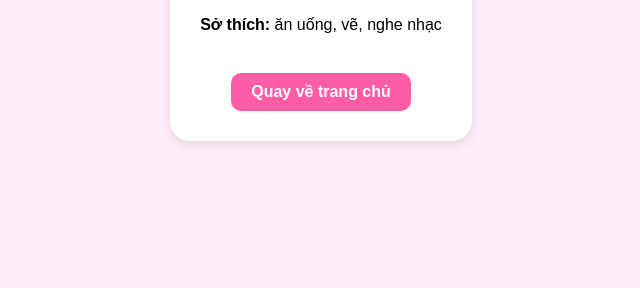
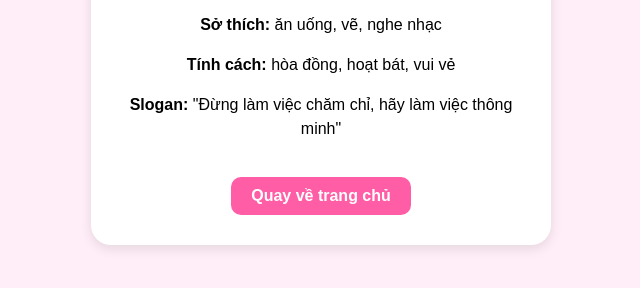
Before and after one commit to yenngan1234/yenngan.github.io, a plain HTML site: page index.html in a window 1280 px wide. Shown: the part 362-650 px from the top of the page, without its empty margins (319-959 px from the left). Drawn offline with Linux system fonts and the light colour scheme.

Commit message:
yenngan.html

```diff
--- a/index.html
+++ b/index.html
@@ -45,6 +45,8 @@
     <h1>Yến Ngân</h1>
     <p><strong>Ngày sinh:</strong> 09/02/2008</p>
     <p><strong>Sở thích:</strong> ăn uống, vẽ, nghe nhạc</p>
+    <p><strong>Tính cách:</strong> hòa đồng, hoạt bát, vui vẻ</p>
+    <p><strong>Slogan:</strong> "Đừng làm việc chăm chỉ, hãy làm việc thông minh"</p>
       <a href="https://vothanhdanh5890-beep.github.io/thanhdanh0gay.github.io/" style="display:inline-block;margin-top:20px;padding:10px 20px;background:#ff5ea6;color:white;text-decoration:none;border-radius:10px;font-weight:bold;">Quay về trang chủ</a>
   </div>
 </body>
```
